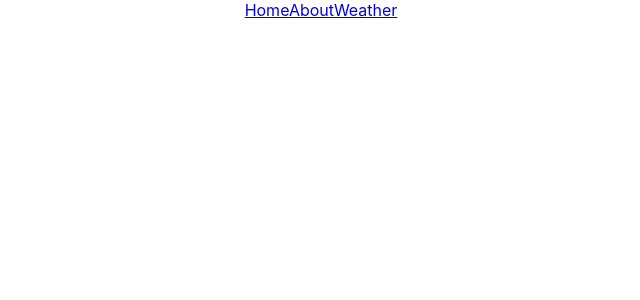
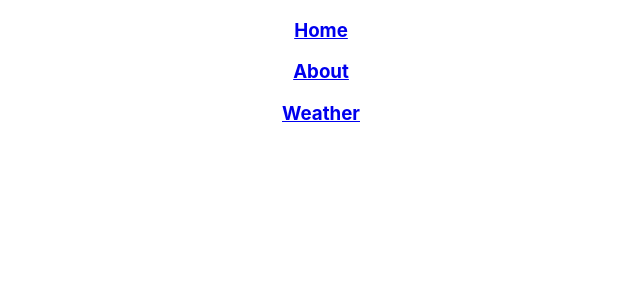
Before and after one commit to juwonmakesfault/feapp-weather, a React (Create React App) app: page / in a window 1280 px wide. Shown: the top 300 px of the page, without its empty margins (319-959 px from the left). Built offline with nearby package versions, Linux system fonts and the light colour scheme.

Commit message:
Add <h1>title

```diff
--- a/src/Component/Weather/index.js
+++ b/src/Component/Weather/index.js
@@ -47,7 +47,7 @@ class Weather extends React.Component{
     return (
       <div>
         <Switch>
-          <Route exact path={match.path} render={ ()=> cities.map(item => { return <p>{item}</p>;}) } />} />
+          <Route exact path={match.path} render={ ()=> cities.map(item => { return <h1>{item}</h1>;}) } />} />
         </Switch>
       </div>
     );
--- a/src/Navigation.js
+++ b/src/Navigation.js
@@ -1,14 +1,15 @@
 import React from "react";
-import { Link, NavLink } from 'react-router-dom';
+import {Link, NavLink} from 'react-router-dom';
+import './App.css';
 
 const Navigation = () => {
-  return (
-    <div>
-      <NavLink to="/">Home</NavLink>
-      <Link to= "/about">About</Link>
-      <Link to= "/weather">Weather</Link>
-    </div>
-  );
+    return (
+        <div>
+            <NavLink to="/"><h3>Home</h3></NavLink>
+            <Link to="/about"><h3>About</h3></Link>
+            <Link to="/weather"><h3>Weather</h3></Link>
+        </div>
+    );
 };
 
 export default Navigation;
```
